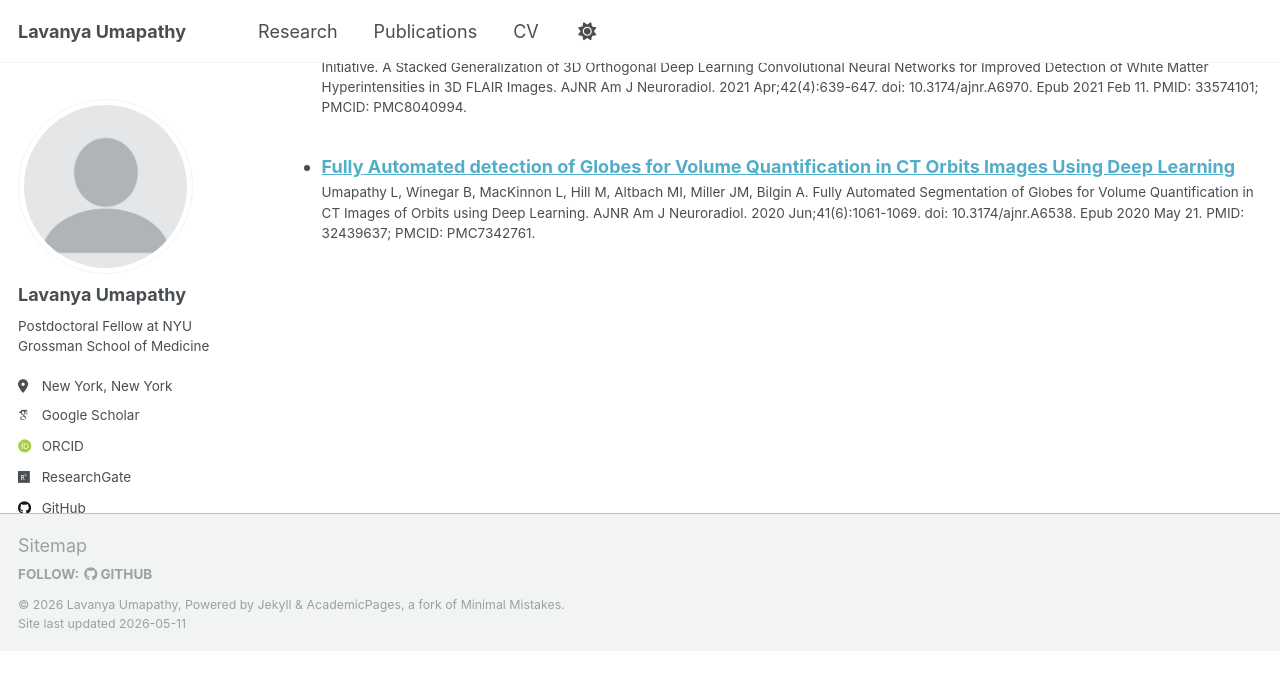
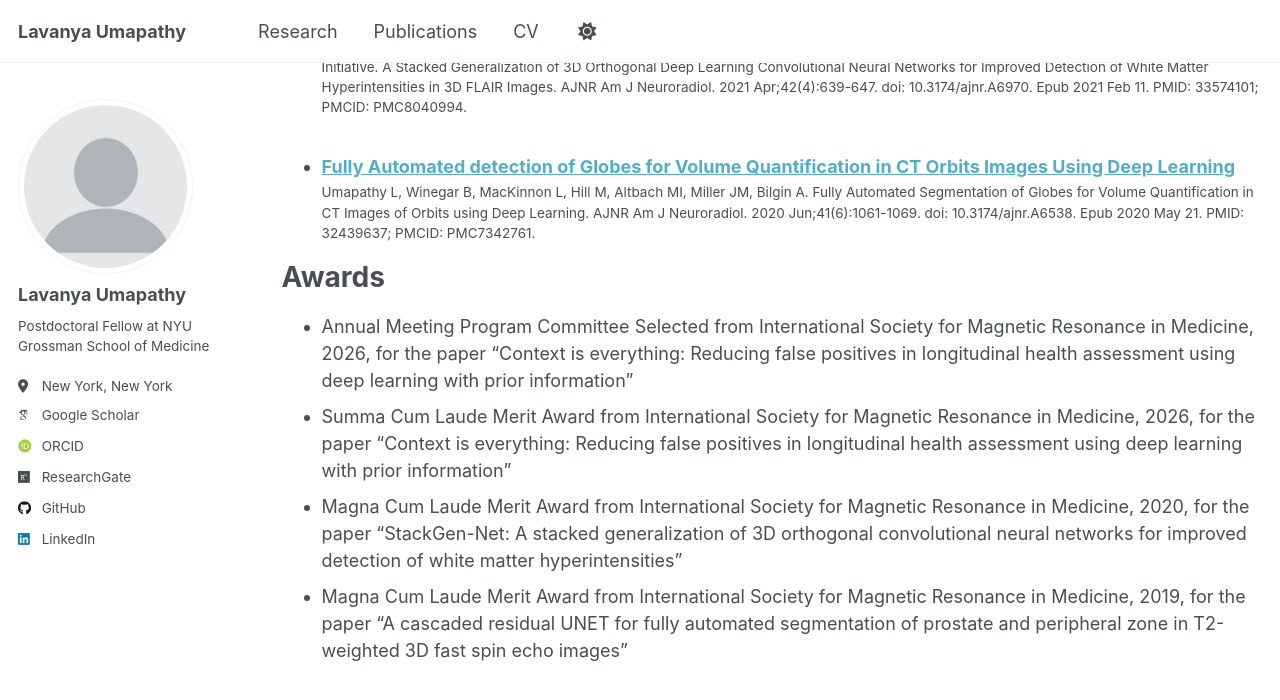
Before and after one commit to lunastra26/lunastra26.github.io, a Jekyll site: the page built from _pages/cv.md, in a window 1280 px wide and 900 px high, scrolled down 1311 px. Shown: the top 700 px of the window. Built offline with Jekyll 4.4.1, drawn with Linux system fonts in a browser that asks for light colours; some web fonts are replaced; before the commit the page ends 1962 px from its top, so only the background shows below that.

Commit message:
Update cv.md

```diff
--- a/_pages/cv.md
+++ b/_pages/cv.md
@@ -35,3 +35,10 @@ Publications
   <ul>{% for post in site.publications reversed %}
     {% include archive-single-cv.html %}
   {% endfor %}</ul>
+
+Awards
+======
+* Annual Meeting Program Committee Selected from International Society for Magnetic Resonance in Medicine, 2026, for the paper "Context is everything: Reducing false positives in longitudinal health assessment using deep learning with prior information"
+* Summa Cum Laude Merit Award from International Society for Magnetic Resonance in Medicine, 2026, for the paper "Context is everything: Reducing false positives in longitudinal health assessment using deep learning with prior information"
+* Magna Cum Laude Merit Award from International Society for Magnetic Resonance in Medicine, 2020, for the paper "StackGen-Net: A stacked generalization of 3D orthogonal convolutional neural networks for improved detection of white matter hyperintensities”
+* Magna Cum Laude Merit Award from International Society for Magnetic Resonance in Medicine, 2019, for the paper "A cascaded residual UNET for fully automated segmentation of prostate and peripheral zone in T2-weighted 3D fast spin echo images”
```
